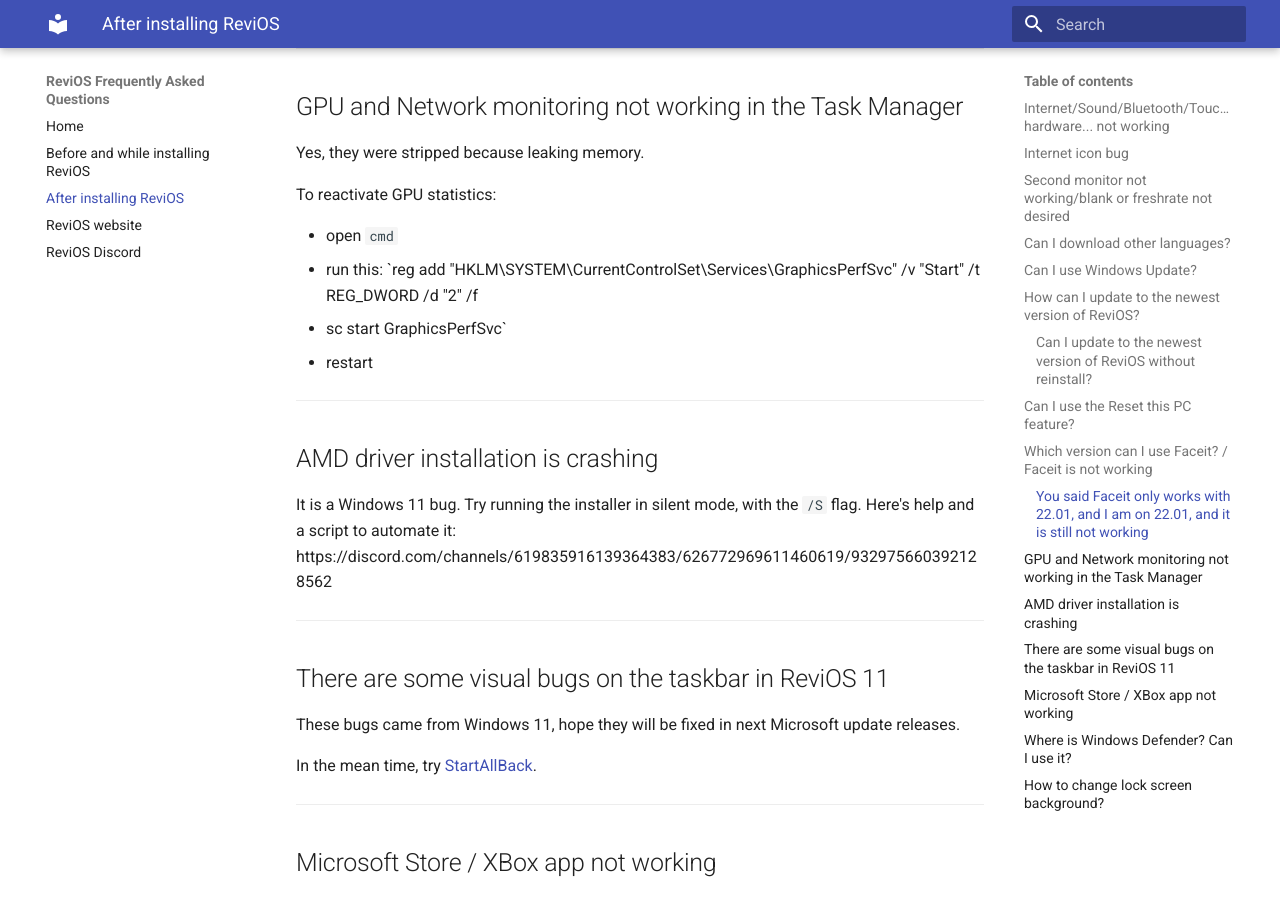
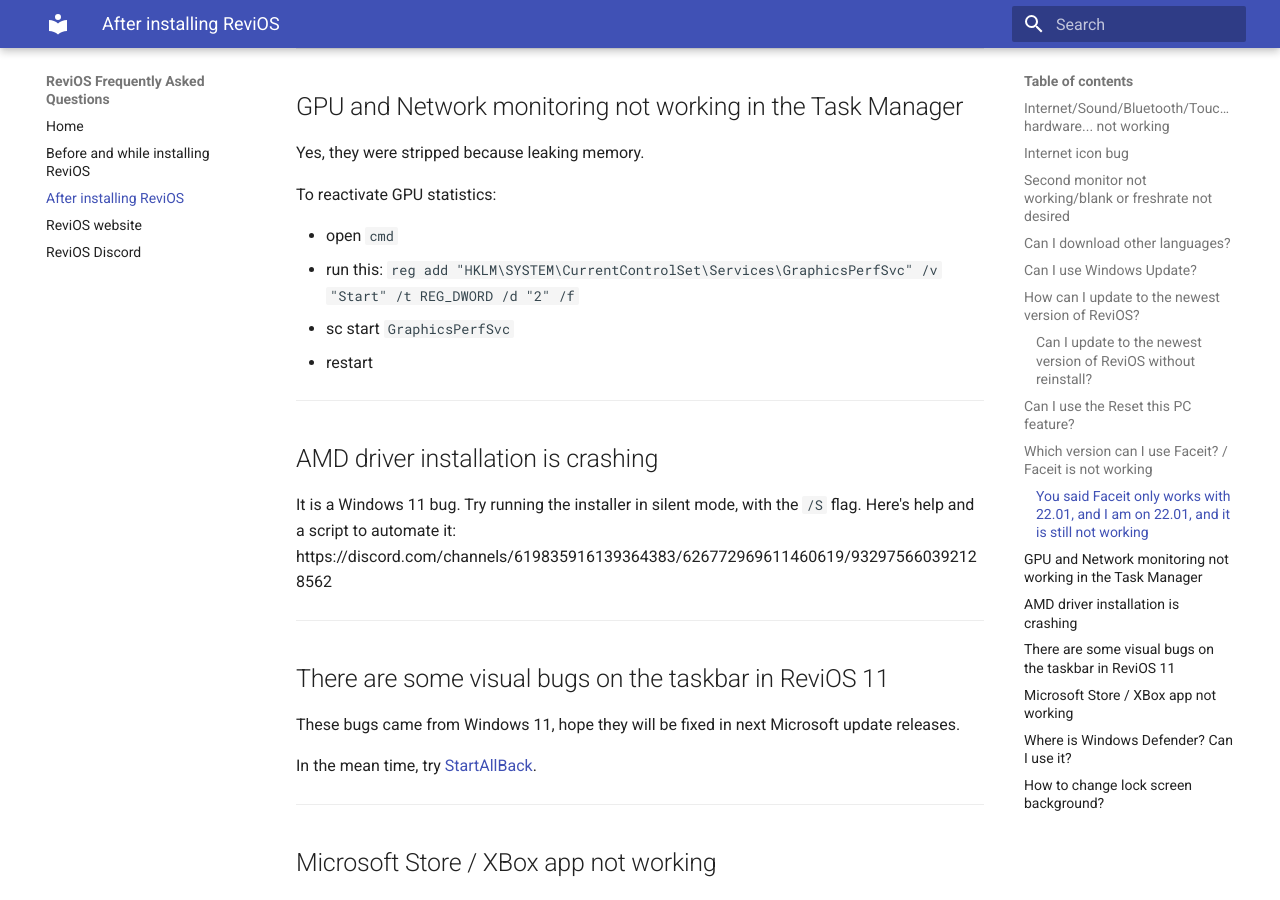
Before and after one commit to dkovacs24/ReviOS_faq, an MkDocs documentation site: the page built from docs/after-install.md, in a window 1280 px wide and 900 px high, scrolled down 1900 px. Built offline with MkDocs 1.6.1 and Material for MkDocs 9.7.7, drawn with Linux system fonts in a browser that asks for light colours.

Commit message:
fixed code boxes

```diff
--- a/docs/after-install.md
+++ b/docs/after-install.md
@@ -72,8 +72,8 @@
 To reactivate GPU statistics:
 
 - open `cmd`
-- run this: `reg add "HKLM\SYSTEM\CurrentControlSet\Services\GraphicsPerfSvc" /v "Start" /t REG_DWORD /d "2" /f
-- sc start GraphicsPerfSvc`
+- run this: `reg add "HKLM\SYSTEM\CurrentControlSet\Services\GraphicsPerfSvc" /v "Start" /t REG_DWORD /d "2" /f`
+- sc start `GraphicsPerfSvc`
 - restart
 
 ---
```
Also changed, not shown: site/after-install/index.html, site/search/search_index.json, 1 other file.
